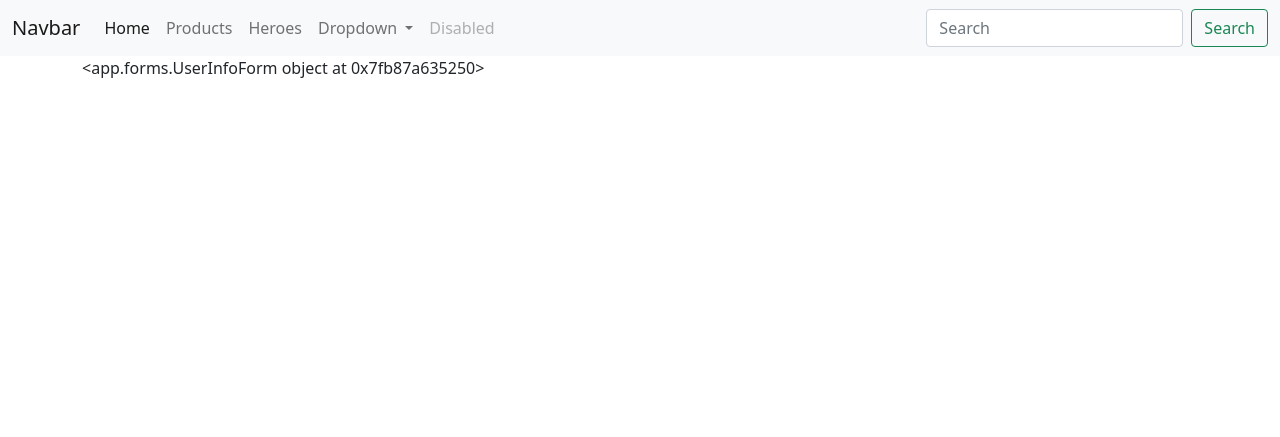
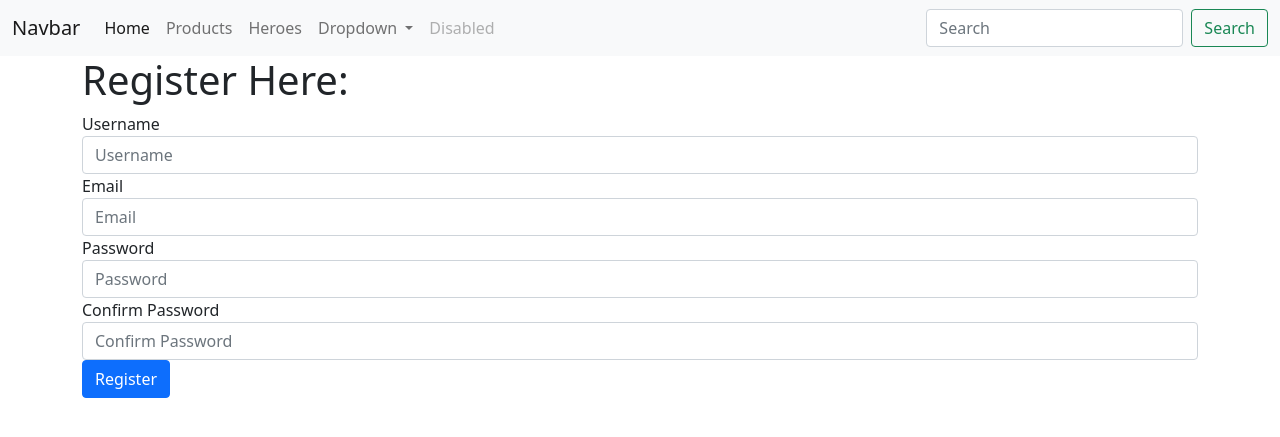
Before and after one commit to jdecee/Flask_Intro_Application, a Flask app: page /register in a window 1280 px wide. Shown: the top 437 px of the page. Run offline with Flask 2, Linux system fonts and the light colour scheme; some libraries are stand-ins or nearby versions.

Commit message:
thursday night

```diff
--- a/app/__init__.py
+++ b/app/__init__.py
@@ -1,6 +1,8 @@
 from flask import Flask
+from config import Config
 
 app = Flask(__name__)
+app.config.from_object(Config)
 
 
 from app import routes
--- a/app/routes.py
+++ b/app/routes.py
@@ -20,7 +20,11 @@ def heroes():
     heroes = ['Mom', 'Dad', 'Elon Musk', 'Craig Ferguson', 'Dane Cook' ]
     return render_template('heroes.html', heroes=heroes)
 
-@app.route('/register')
+@app.route('/register', methods=['GET', 'POST'])
 def register():
     register_form = UserInfoForm()
+    if register_form.validate_on_submit():
+        username = register_form.username.data
+        email = register_form.email.data
+        password = register_form.password.data
     return render_template('register.html', form=register_form)
--- a/app/templates/register.html
+++ b/app/templates/register.html
@@ -2,7 +2,30 @@
 
 {% block content %}
 
-{{ form }}
+<h1>Register Here:</h1>
+<form action="" method='POST'>
+       {{form.csrf_token}}
+    <div class="form-group">
+        <fieldset>
+        {{ form.username.label }}
+        {{ form.username(class='form-control', placeholder='Username') }}
+        </fieldset>
+        <fieldset>
+        {{ form.email.label }}
+        {{ form.email(class='form-control', placeholder='Email') }}
+        </fieldset>
+        <fieldset>
+        {{ form.password.label }}
+        {{ form.password(class='form-control', placeholder='Password') }}
+        </fieldset>
+        <fieldset>
+        {{ form.confirm_pass.label }}
+        {{ form.confirm_pass(class='form-control', placeholder='Confirm Password') }}
+        </fieldset>
+        {{ form.submit(class='btn btn-primary') }}
+    </div>
+</form>
+
 
 
 {% endblock %}
--- /dev/null
+++ b/config.py
@@ -0,0 +1,4 @@
+import os
+
+class Config:
+    SECRET_KEY = os.environ.get('SECRET_KEY')
```
